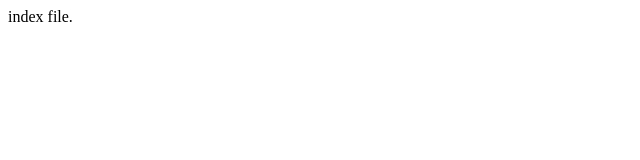
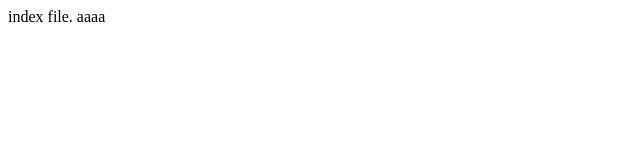
Before and after one commit to rajeevctrl/JerseySpring, a plain HTML site: page JerseySpring/WebContent/index.html in a window 1280 px wide. Shown: the full height of the page, 0-640 px from the left. Drawn offline with Linux system fonts and the light colour scheme.

Commit message:
text added to index.html.

```diff
--- a/JerseySpring/WebContent/index.html
+++ b/JerseySpring/WebContent/index.html
@@ -5,6 +5,6 @@
 <title>Insert title here</title>
 </head>
 <body>
-index file.
+index file. aaaa
 </body>
 </html>
```
